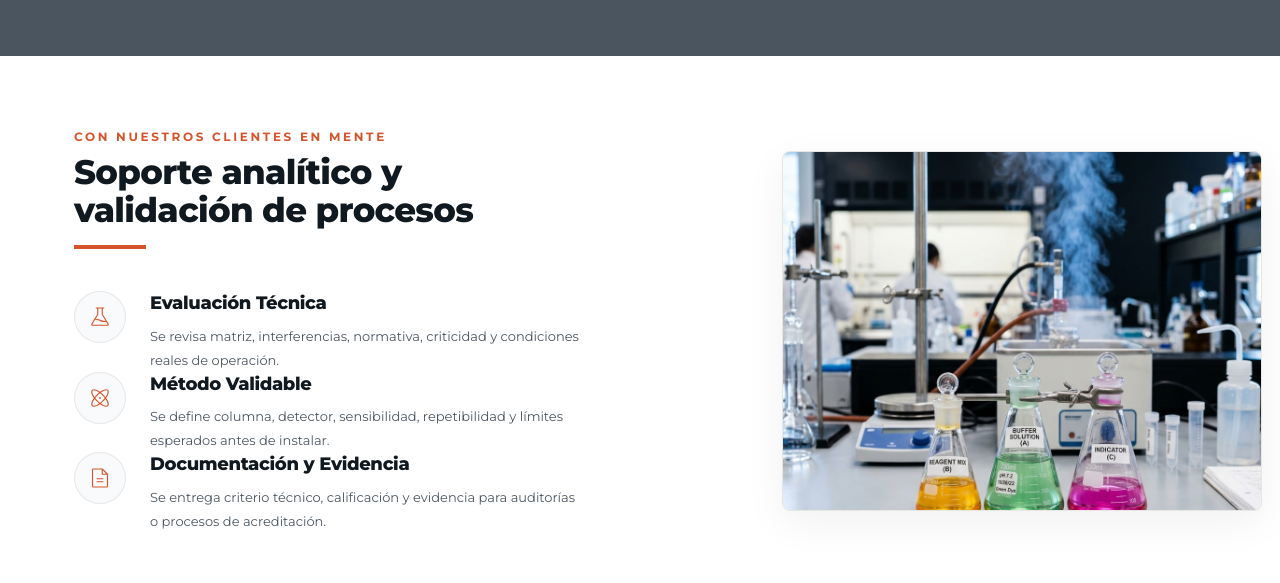
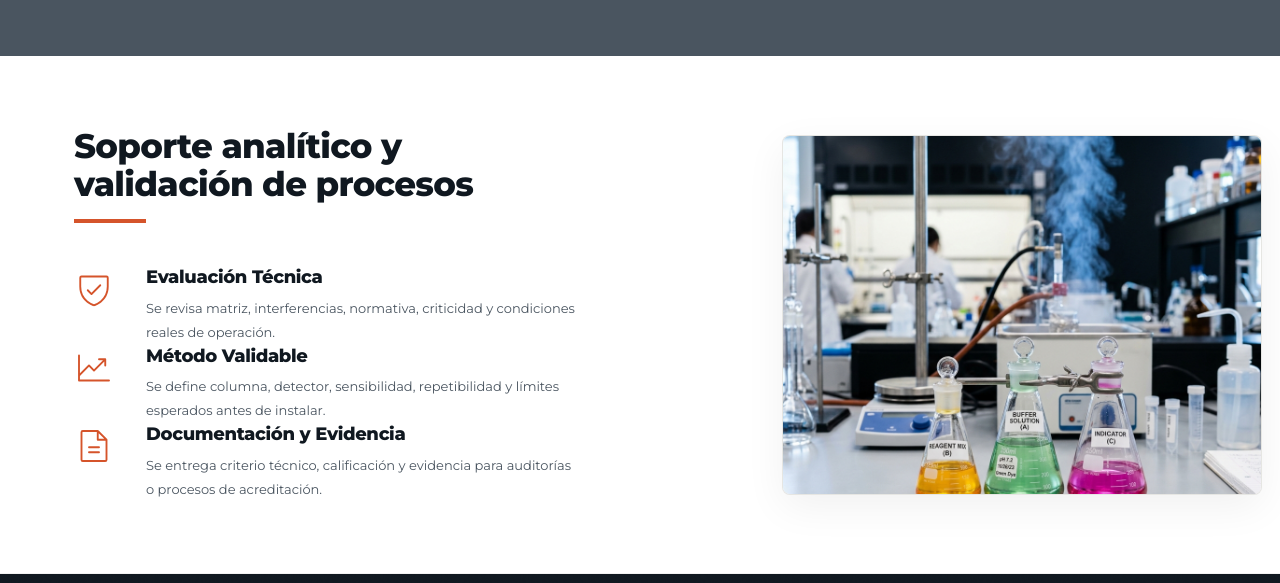
Before and after one commit to delcarpiohub/LandingPage, a Next.js app: page / in a window 1280 px wide. Shown: the part 3180-3763 px from the top of the page. Built offline with nearby package versions, Linux system fonts and the light colour scheme.

Commit message:
style: remueve ceja superior, agranda iconos y quita fondo circular en compliance-band

```diff
--- a/src/components/sections/compliance-band.tsx
+++ b/src/components/sections/compliance-band.tsx
@@ -1,17 +1,17 @@
 "use client";
 
-import { Flask, Atom, FileText } from "@phosphor-icons/react";
+import { ShieldCheck, ChartLineUp, FileText } from "@phosphor-icons/react";
 import { Reveal } from "@/components/motion/reveal";
 import Image from "next/image";
 
 const items = [
   {
-    icon: Flask,
+    icon: ShieldCheck,
     title: "Evaluación Técnica",
     text: "Se revisa matriz, interferencias, normativa, criticidad y condiciones reales de operación.",
   },
   {
-    icon: Atom,
+    icon: ChartLineUp,
     title: "Método Validable",
     text: "Se define columna, detector, sensibilidad, repetibilidad y límites esperados antes de instalar.",
   },
@@ -32,11 +32,9 @@ export function ComplianceBand() {
           <div>
             <Reveal>
               <div>
-                <span className="font-mono text-[12px] font-bold uppercase tracking-[0.22em] text-[#D5542B] mb-2 block">
-                  CON NUESTROS CLIENTES EN MENTE
-                </span>
                 <h2 className="font-display text-3xl lg:text-[34px] font-extrabold leading-[1.1] text-[#101820]">
-                  Soporte analítico y validación de procesos
+                  Soporte analítico y <br />
+                  validación de procesos
                 </h2>
                 {/* Underline */}
                 <div className="w-[72px] h-[4px] bg-[#D5542B] mt-4 mb-[42px]" />
@@ -49,15 +47,15 @@ export function ComplianceBand() {
                 const Icon = item.icon;
                 return (
                   <Reveal key={item.title} delay={index * 0.08}>
-                    <div className="grid grid-cols-[52px_1fr] gap-6 mb-[34px] last:mb-0">
-                      {/* Icon Container */}
-                      <div className="size-[52px] rounded-full border border-black/8 flex items-center justify-center text-[#D5542B] bg-[#F9FAFB] shrink-0">
-                        <Icon size={24} weight="light" />
+                    <div className="grid grid-cols-[48px_1fr] gap-6 mb-8 last:mb-0 items-start">
+                      {/* Icon (Much larger, no circle wrapper, clean text color) */}
+                      <div className="flex justify-start pt-1 text-[#D5542B] shrink-0">
+                        <Icon size={40} weight="light" />
                       </div>
 
                       {/* Text Content */}
                       <div>
-                        <h3 className="font-display text-[18px] font-extrabold text-[#101820] mb-2 leading-snug">
+                        <h3 className="font-display text-[18px] font-extrabold text-[#101820] mb-1.5 leading-snug">
                           {item.title}
                         </h3>
                         <p className="text-[13px] leading-6 text-[#4A5560] max-w-[430px]">
```
